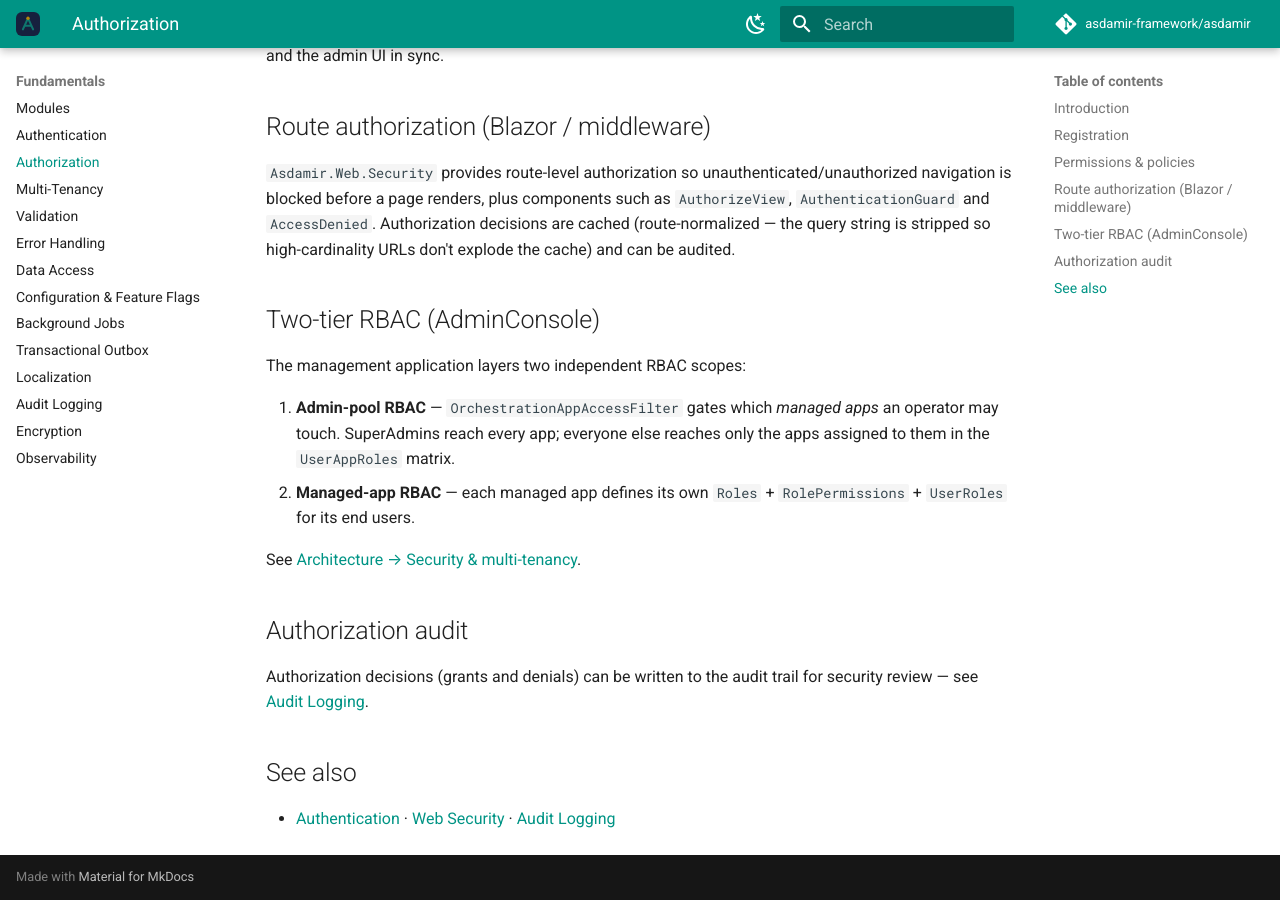
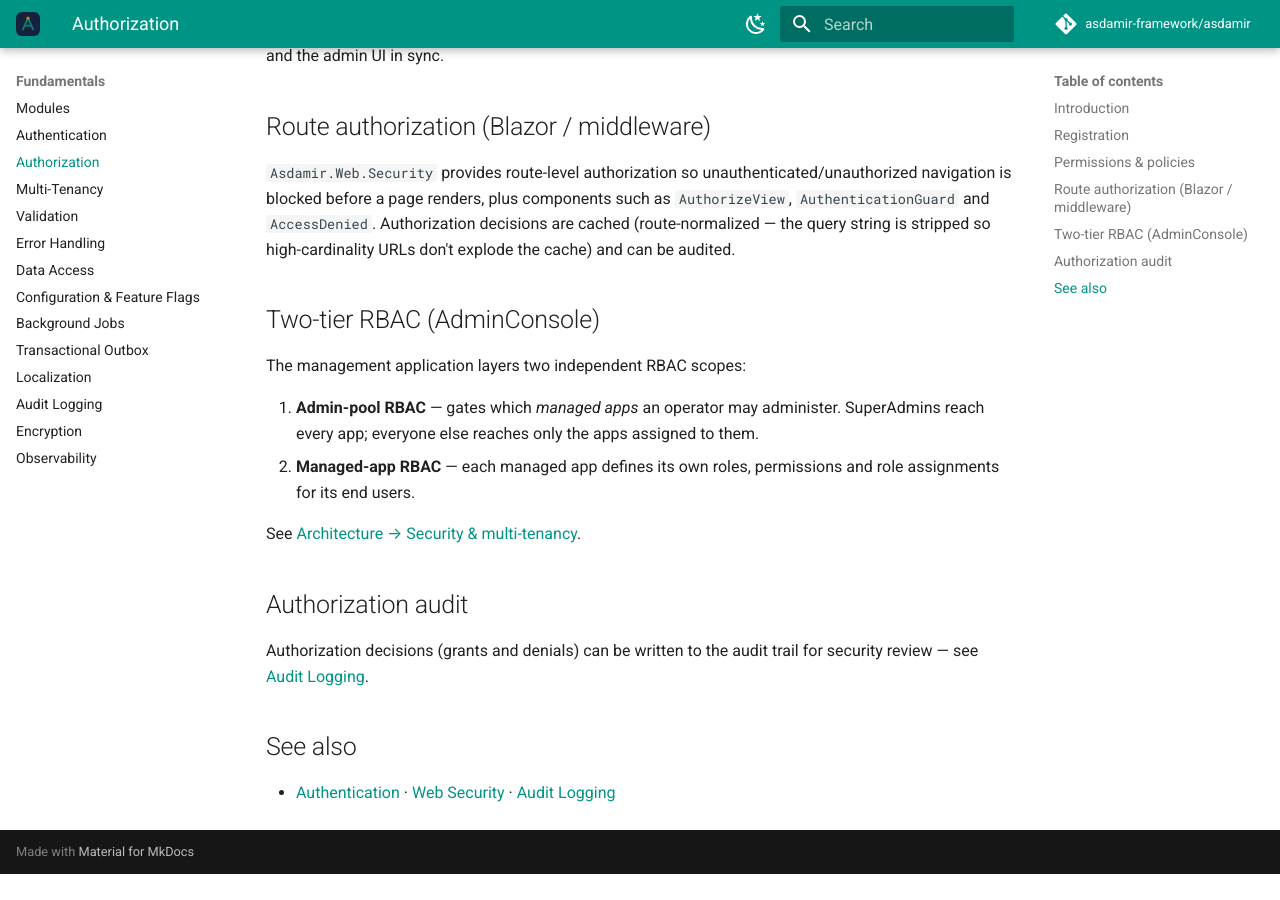
Before and after one commit to asdamir-framework/asdamir, an MkDocs documentation site: the page built from docs/fundamentals/authorization.md, in a window 1280 px wide and 900 px high, scrolled down 818 px. Built offline with MkDocs 1.6.1 and Material for MkDocs 9.7.7, drawn with Linux system fonts in a browser that asks for light colours; comment, search, counter and statistics services are not loaded; after the commit the page ends 1692 px from its top, so only the background shows below that.

Commit message:
docs(authorization): drop internal class/table names from two-tier RBAC description
Co-Authored-By: Claude Opus 4.8 (1M context) <noreply@anthropic.com>

```diff
--- a/docs/fundamentals/authorization.md
+++ b/docs/fundamentals/authorization.md
@@ -35,8 +35,8 @@ Define permissions once and reference them everywhere — this keeps endpoint gu
 
 The management application layers two independent RBAC scopes:
 
-1. **Admin-pool RBAC** — `OrchestrationAppAccessFilter` gates which *managed apps* an operator may touch. SuperAdmins reach every app; everyone else reaches only the apps assigned to them in the `UserAppRoles` matrix.
-2. **Managed-app RBAC** — each managed app defines its own `Roles` + `RolePermissions` + `UserRoles` for its end users.
+1. **Admin-pool RBAC** — gates which *managed apps* an operator may administer. SuperAdmins reach every app; everyone else reaches only the apps assigned to them.
+2. **Managed-app RBAC** — each managed app defines its own roles, permissions and role assignments for its end users.
 
 See [Architecture → Security & multi-tenancy](../ARCHITECTURE.md#security-multi-tenancy).
 
```
